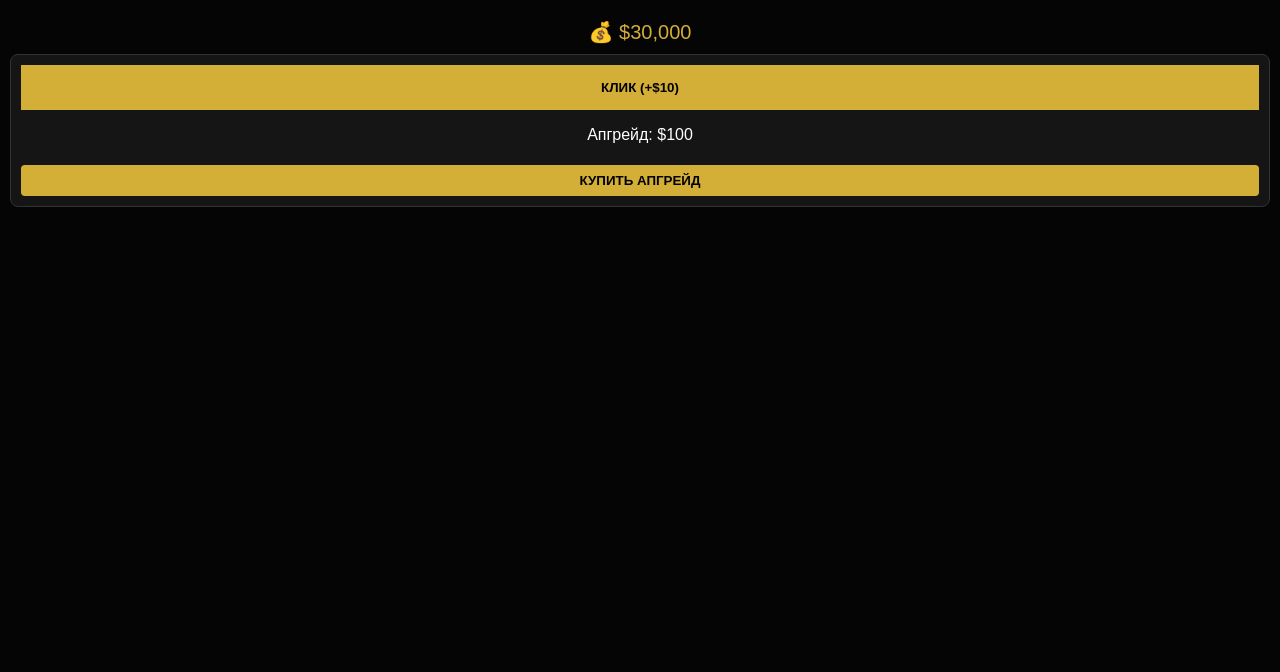
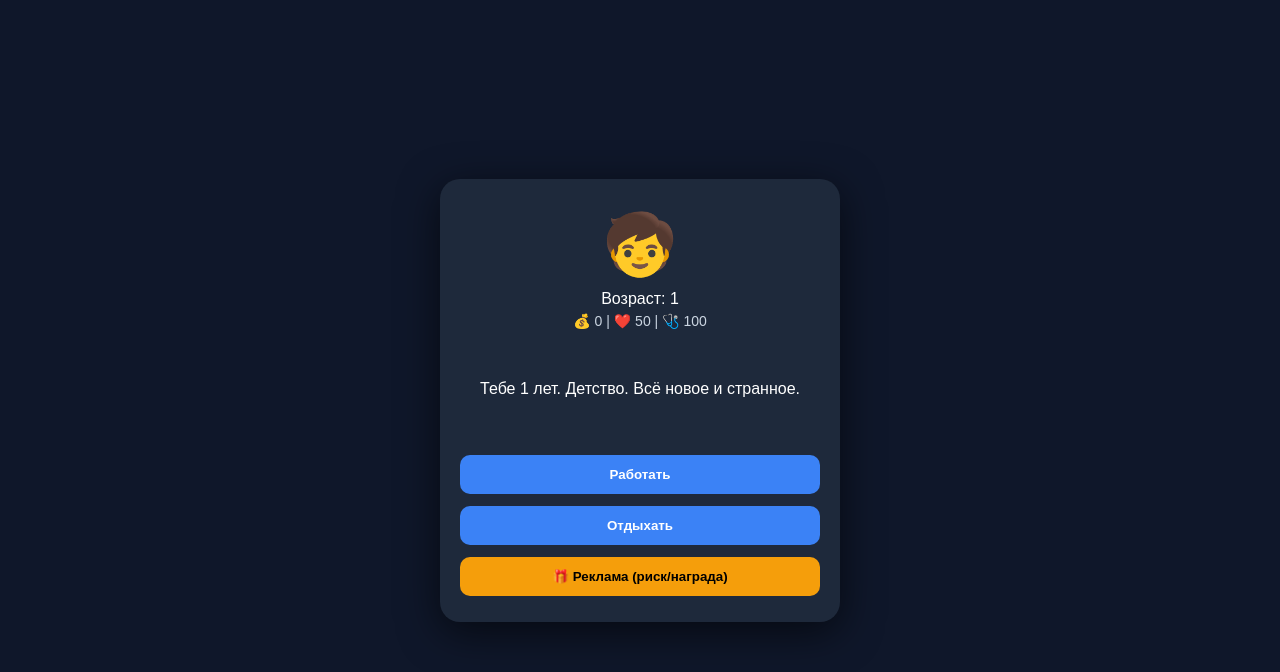
Before and after one commit to SamSam20201/Clicker-game, a plain HTML site: page index.html in a window 1280 px wide. Drawn offline with Linux system fonts and the light colour scheme.

Commit message:
Refactor index.html for improved layout and style

```diff
--- a/index.html
+++ b/index.html
@@ -2,65 +2,186 @@
 <html lang="ru">
 <head>
 <meta charset="UTF-8">
-    <meta name="viewport" content="width=device-width, initial-scale=1.0">
-    <title>Luxury Empire</title>
+<title>Жизнь: 100 лет пути</title>
+<script src="https://sad.adsgram.ai/js/sad.min.js"></script>
+
 <style>
-        body { background: #050505; color: #fff; font-family: sans-serif; margin: 0; padding: 10px; }
-        .grid { display: grid; grid-template-columns: 1fr 1fr; gap: 10px; }
-        .card { background: #151515; padding: 10px; border-radius: 8px; text-align: center; border: 1px solid #333; }
-        .card img { width: 100%; height: 60px; object-fit: cover; border-radius: 4px; }
-        .btn { width: 100%; padding: 8px; margin-top: 5px; border: none; border-radius: 4px; cursor: pointer; font-weight: bold; }
-        .buy { background: #d4af37; }
-        .sell { background: #444; color: #fff; }
+body {
+    margin: 0;
+    height: 100vh;
+    display: flex;
+    justify-content: center;
+    align-items: center;
+    background: #0f172a;
+    font-family: Arial;
+    color: white;
+}
+
+.card {
+    width: 360px;
+    background: #1e293b;
+    padding: 20px;
+    border-radius: 20px;
+    text-align: center;
+    box-shadow: 0 10px 40px rgba(0,0,0,0.6);
+}
+
+#avatar { font-size: 60px; margin: 10px; }
+
+.stat {
+    font-size: 14px;
+    margin: 5px;
+    color: #cbd5e1;
+}
+
+.log {
+    height: 90px;
+    display: flex;
+    align-items: center;
+    justify-content: center;
+    margin: 15px 0;
+    font-size: 16px;
+}
+
+button {
+    width: 100%;
+    padding: 12px;
+    margin: 6px 0;
+    border: none;
+    border-radius: 10px;
+    font-weight: bold;
+    cursor: pointer;
+}
+
+.opt { background: #3b82f6; color: white; }
+.ad { background: #f59e0b; color: black; }
 </style>
 </head>
+
 <body>
-    <div id="bal" style="text-align:center; font-size:20px; color:#d4af37; margin:10px">💰 $30,000</div>
+
 <div class="card">
-        <button onclick="tap()" style="width:100%; padding:15px; background:#d4af37; border:none; font-weight:bold">КЛИК (+$<span id="clickValDisp">10</span>)</button>
-        <p id="upgradeText">Апгрейд: $100</p>
-        <button onclick="upgrade()" id="upgBtn" class="btn buy">КУПИТЬ АПГРЕЙД</button>
+    <div id="avatar">👶</div>
+
+    <div id="age">Возраст: 1</div>
+
+    <div class="stat" id="stats">
+        💰 Деньги: 0 | ❤️ Счастье: 50 | 🩺 Здоровье: 100
     </div>
-    <div id="content"></div>
+
+    <div class="log" id="text">Ты родился. Что дальше?</div>
+
+    <button class="opt" id="b1" onclick="choose(1)">Вариант 1</button>
+    <button class="opt" id="b2" onclick="choose(2)">Вариант 2</button>
+    <button class="ad" onclick="adReward()">🎁 Реклама (риск/награда)</button>
+</div>
 
 <script>
-        let balance = 30000; let clickVal = 10; let upgradeCost = 100;
-        let inv = {};
-        const data = {
-            "🏎 Машины": [{n:"BMW",p:10000,img:"https://images.unsplash.com/photo-1555215695-3004980ad54e"},{n:"Audi",p:12000,img:"https://images.unsplash.com/photo-1541348263662-e068662d82ab"},{n:"Mers",p:15000,img:"https://images.unsplash.com/photo-1618843479313-40f8afb4b4d8"},{n:"Ferrari",p:50000,img:"https://images.unsplash.com/photo-1592198084033-ade902d1aae0"},{n:"Lambo",p:60000,img:"https://images.unsplash.com/photo-1544829099-b9a0c07fad1a"},{n:"Porsche",p:40000,img:"https://images.unsplash.com/photo-1614162692292-7ac56d7f7f1e"},{n:"Tesla",p:35000,img:"https://images.unsplash.com/photo-1560958089-b8a1929cea89"}],
-            "⚓ Яхты": [{n:"Катер",p:30000,img:"https://images.unsplash.com/photo-1567899378494-47b22a2ae96a"},{n:"Яхта S",p:150000,img:"https://images.unsplash.com/photo-1621275471769-e6aa344546d5"},{n:"Яхта M",p:500000,img:"https://images.unsplash.com/photo-1521747116042-5a810fda9664"}],
-            "⌚ Часы": [{n:"Rolex",p:10000,img:"https://images.unsplash.com/photo-1523170335258-f5ed11844a49"},{n:"Omega",p:8000,img:"https://images.unsplash.com/photo-1524592094714-0f0654e20314"},{n:"Seiko",p:2000,img:"https://images.unsplash.com/photo-1594736768687-350711589178"}],
-            "📈 Акции": [{n:"Apple",p:200,img:"https://images.unsplash.com/photo-1611186871348-b1ce696e52c9"},{n:"Tesla",p:300,img:"https://images.unsplash.com/photo-1619441207936-33c9284241aa"},{n:"Amazon",p:500,img:"https://images.unsplash.com/photo-1523474253046-d72741d5d0d2"}],
-            "₿ Крипта": [{n:"BTC",p:60000,img:"https://images.unsplash.com/photo-1518546305927-5a555bb7020d"},{n:"ETH",p:3000,img:"https://images.unsplash.com/photo-1605792657660-596af9009e82"},{n:"TON",p:7,img:"https://images.unsplash.com/photo-1621416895569-f886f44d246c"}],
-            "🏡 Дома": [{n:"Коттедж",p:20000,img:"https://images.unsplash.com/photo-1518780664697-55e3ad937233"},{n:"Вилла",p:100000,img:"https://images.unsplash.com/photo-1600585154526-990dced4db0d"},{n:"Шале",p:80000,img:"https://images.unsplash.com/photo-1502784444187-359ac186c5bb"}],
-            "🏢 КВ": [{n:"Студия",p:15000,img:"https://images.unsplash.com/photo-1502672260266-1c1ef2d93688"},{n:"1-комн",p:25000,img:"https://images.unsplash.com/photo-1522708323590-d24dbb6b0267"},{n:"Лофт",p:70000,img:"https://images.unsplash.com/photo-1493809842364-79357021175b"}]
+let age = 1;
+let gameOver = false;
+
+let stats = {
+    money: 0,
+    happiness: 50,
+    health: 100
 };
 
-        function render() {
-            let html = "";
-            for (let cat in data) {
-                html += `<h3>${cat}</h3><div class="grid">`;
-                data[cat].forEach(i => {
-                    html += `<div class="card"><img src="${i.img}" loading="lazy"><p>${i.n}<br>$${i.p.toLocaleString()}</p>
-                    <button class="btn buy" onclick="buy('${i.n}', ${i.p})">Buy</button>
-                    <button class="btn sell" onclick="sell('${i.n}', ${i.p})">Sell</button></div>`;
-                });
-                html += `</div>`;
-            }
-            document.getElementById('content').innerHTML = html;
+const ad = window.Adsgram ? window.Adsgram.init({ blockId: "ТВОЙ_BLOCK_ID" }) : null;
+
+function eventText(a) {
+    if (a < 7) return "Детство. Всё новое и странное.";
+    if (a < 18) return "Школа, друзья и первые решения.";
+    if (a < 30) return "Пора строить жизнь и карьеру.";
+    if (a < 60) return "Взрослая жизнь с нагрузкой.";
+    if (a < 90) return "Переоценка жизни и результатов.";
+    return "Финальные годы. Итоги уже близко.";
 }
 
-        function tap() { balance += clickVal; update(); }
-        function upgrade() { if(balance >= upgradeCost && clickVal < 50) { balance -= upgradeCost; clickVal += 10; upgradeCost += 100; update(); } }
-        function buy(n, p) { if(balance >= p) { balance -= p; inv[n] = (inv[n] || 0) + 1; update(); } }
-        function sell(n, p) { if(inv[n] > 0) { balance += p * 0.95; inv[n]--; update(); } }
-        function update() {
-            document.getElementById('bal.innerText = "💰 $" + Math.floor(balance).toLocaleString();
-            document.getElementById('clickValDisp').innerText = clickVal;
-            document.getElementById('upgradeText').innerText = "Апгрейд: $" + upgradeCost;
-            render();
+function updateUI() {
+    document.getElementById("age").innerText = "Возраст: " + age;
+
+    document.getElementById("stats").innerText =
+        `💰 ${stats.money} | ❤️ ${stats.happiness} | 🩺 ${stats.health}`;
+
+    document.getElementById("text").innerText =
+        "Тебе " + age + " лет. " + eventText(age);
+
+    if (age < 12) document.getElementById("avatar").innerText = "🧒";
+    else if (age < 20) document.getElementById("avatar").innerText = "🧑";
+    else if (age < 60) document.getElementById("avatar").innerText = "👨‍💼";
+    else document.getElementById("avatar").innerText = "👴";
+
+    document.getElementById("b1").innerText = "Работать";
+    document.getElementById("b2").innerText = "Отдыхать";
 }
-        render();
+
+function checkDeath() {
+    if (stats.health <= 0 || stats.happiness <= 0) {
+        gameOver = true;
+        document.getElementById("text").innerText =
+            "💀 Ты умер. Игра окончена.";
+    }
+
+    if (age >= 100) {
+        gameOver = true;
+        document.getElementById("text").innerText =
+            `🏁 Конец жизни. Деньги: ${stats.money}, Счастье: ${stats.happiness}`;
+    }
+}
+
+function nextYear() {
+    if (gameOver) return;
+
+    age++;
+
+    // базовое ухудшение/изменение
+    stats.happiness -= 2;
+    stats.health -= 1;
+
+    updateUI();
+    checkDeath();
+}
+
+function choose(type) {
+    if (gameOver) return;
+
+    if (type === 1) {
+        stats.money += 20;
+        stats.happiness -= 5;
+    } else {
+        stats.happiness += 5;
+        stats.health -= 2;
+    }
+
+    nextYear();
+}
+
+function adReward() {
+    if (gameOver) return;
+
+    if (!ad) {
+        stats.money += 100;
+        stats.happiness -= 5;
+        nextYear();
+        return;
+    }
+
+    ad.show().then(res => {
+        if (res && res.done) {
+            stats.money += 200;
+            stats.happiness += 10;
+            document.getElementById("text").innerText =
+                "🎁 Реклама дала тебе бонус!";
+            setTimeout(nextYear, 1000);
+        }
+    }).catch(() => {
+        stats.money += 50;
+        nextYear();
+    });
+}
+
+updateUI();
 </script>
+
 </body>
 </html>
```
Lines whose indentation alone changed are shown as unchanged.
